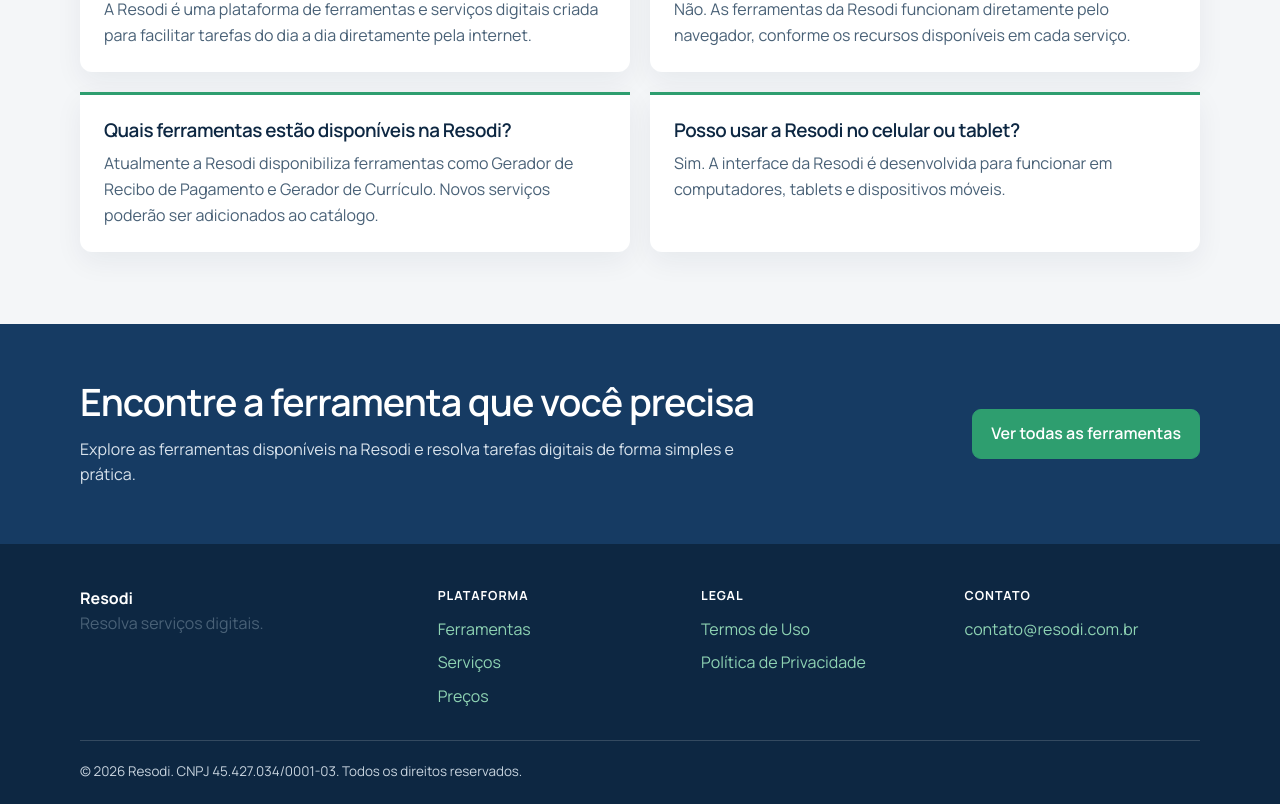
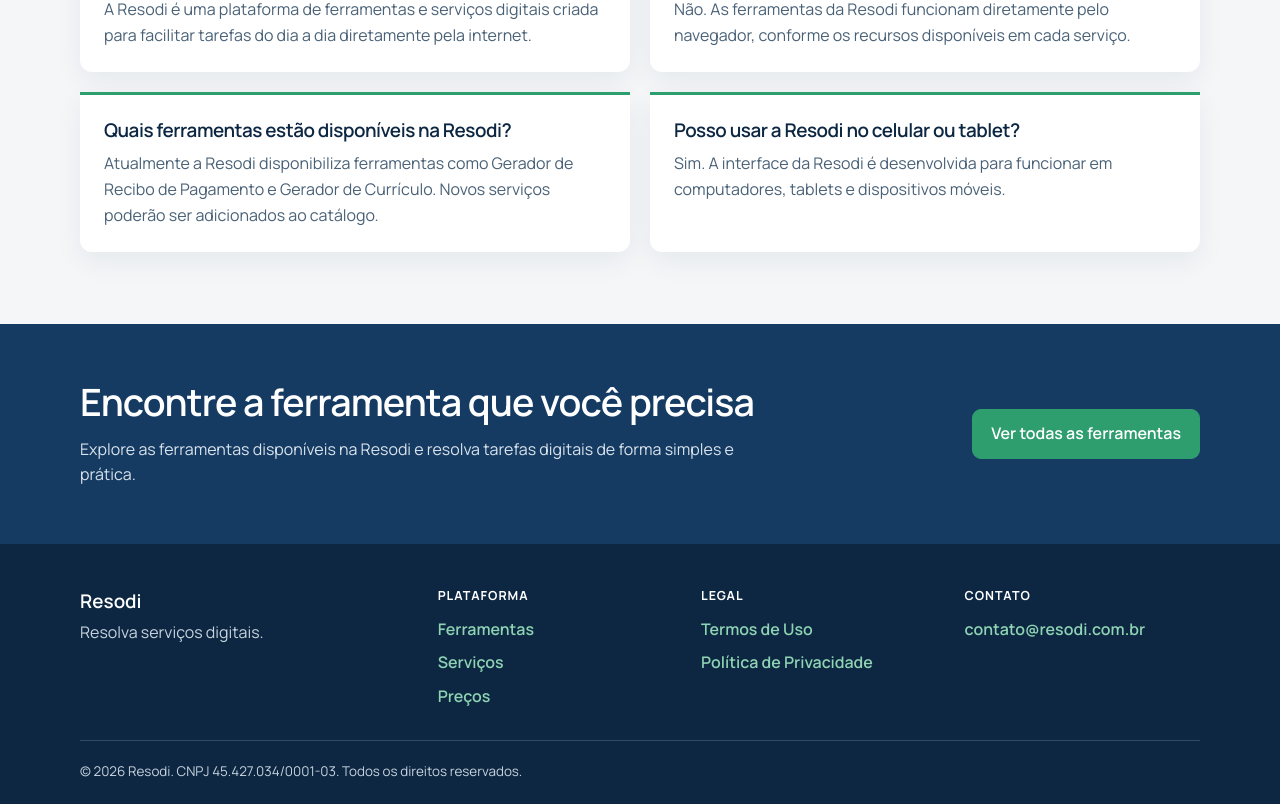
Before and after one commit to AdrianoMares/gerador-facil, a React (Vite) app: page / in a window 1280 px wide. Shown: the part 2622-3426 px from the top of the page. Built offline with nearby package versions, Linux system fonts and the light colour scheme; no server answers.

Commit message:
Restaurar estilos originais do rodapé

```diff
--- a/src/styles.css
+++ b/src/styles.css
@@ -490,6 +490,16 @@ a:focus-visible {
   gap: 28px;
 }
 
+.footer strong {
+  font-size: 1.18rem;
+  font-weight: 600;
+}
+
+.footer p {
+  margin: 4px 0 0;
+  color: #c7d3de;
+}
+
 .footer nav,
 .footer-identification {
   display: grid;
@@ -509,9 +519,10 @@ a:focus-visible {
 
 .footer a {
   color: #8ed3b3;
-}
-
-.footer-column a:hover {
+  font-weight: 600;
+}
+
+.footer a:hover {
   color: #ffffff;
 }
 
```
